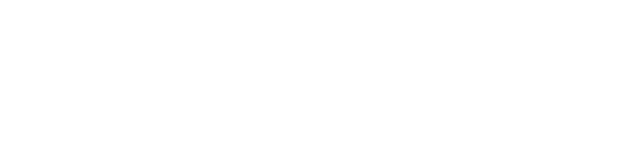
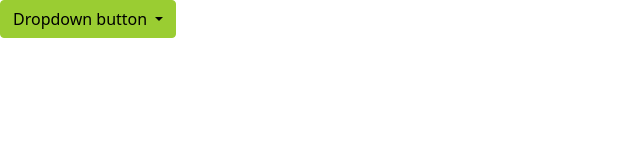
Before and after one commit to songkg7/front-study, a website built with Parcel: page index.html in a window 1280 px wide. Shown: the whole page, without its empty margins (0-640 px from the left). Built offline with nearby package versions, Linux system fonts and the light colour scheme.

Commit message:
how to custom bootstrap

```diff
--- a/index.html
+++ b/index.html
@@ -6,8 +6,18 @@
   <meta name="viewport" content="width=device-width, initial-scale=1.0">
   <title>Document</title>
   <script src="./main.js"></script>
+  <link rel="stylesheet" href="./scss/main.scss">
 </head>
 <body>
-
+  <div class="dropdown">
+    <button class="btn btn-secondary dropdown-toggle" type="button" id="dropdownMenuButton1" data-bs-toggle="dropdown" aria-expanded="false">
+      Dropdown button
+    </button>
+    <ul class="dropdown-menu" aria-labelledby="dropdownMenuButton1">
+      <li><a class="dropdown-item" href="#">Action</a></li>
+      <li><a class="dropdown-item" href="#">Another action</a></li>
+      <li><a class="dropdown-item" href="#">Something else here</a></li>
+    </ul>
+  </div>
 </body>
 </html>
--- a/main.js
+++ b/main.js
@@ -0,0 +1 @@
+import bootstrap from 'bootstrap/dist/js/bootstrap.bundle'
--- a/package.json
+++ b/package.json
@@ -19,6 +19,10 @@
   },
   "homepage": "https://github.com/songkg7/test#readme",
   "devDependencies": {
-    "parcel-bundler": "^1.12.5"
+    "parcel-bundler": "^1.12.5",
+    "sass": "^1.37.2"
+  },
+  "dependencies": {
+    "bootstrap": "^5.0.0-beta3"
   }
 }
--- /dev/null
+++ b/scss/main.scss
@@ -0,0 +1,16 @@
+@import "../node_modules/bootstrap/scss/functions";
+@import "../node_modules/bootstrap/scss/mixins";
+@import "../node_modules/bootstrap/scss/variables";
+
+$theme-colors: (
+  "primary": $primary,
+  "secondary": yellowgreen,
+  "success": $success,
+  "info": $info,
+  "warning": $warning,
+  "danger": $danger,
+  "light": $light,
+  "dark": $dark,
+);
+
+@import "../node_modules/bootstrap/scss/bootstrap";
```
Also changed, not shown: 1 other file.
